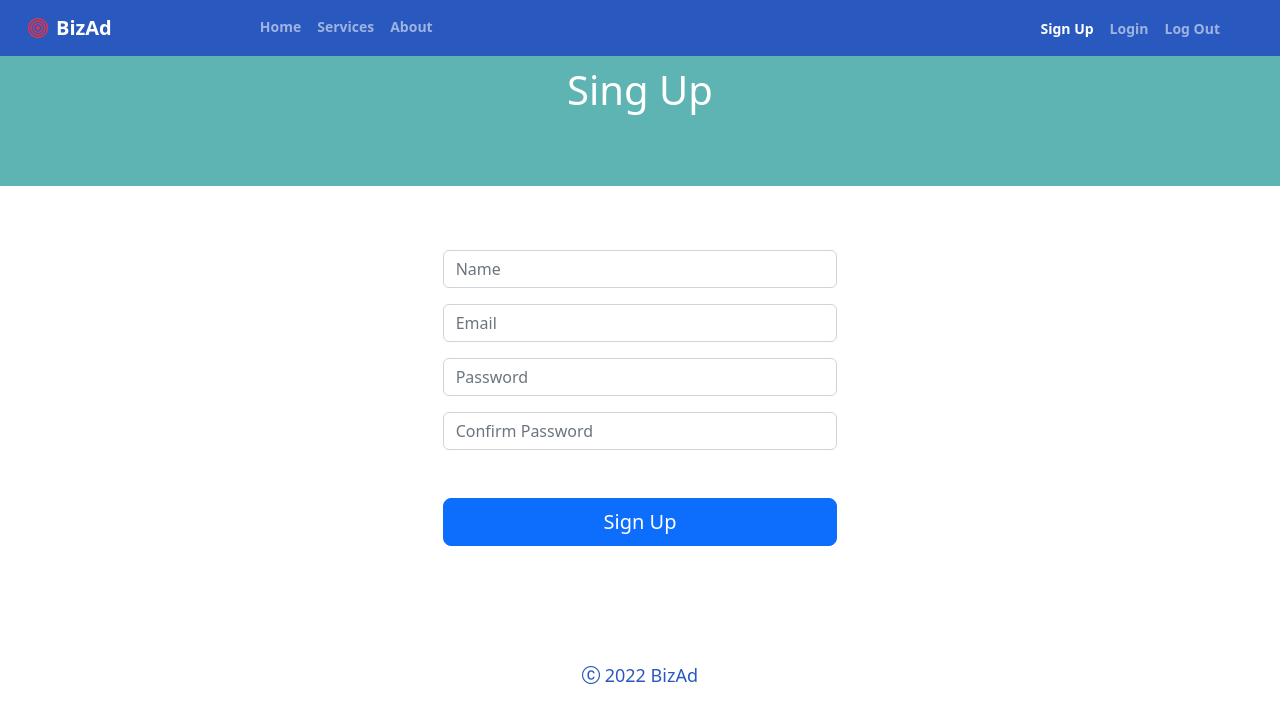
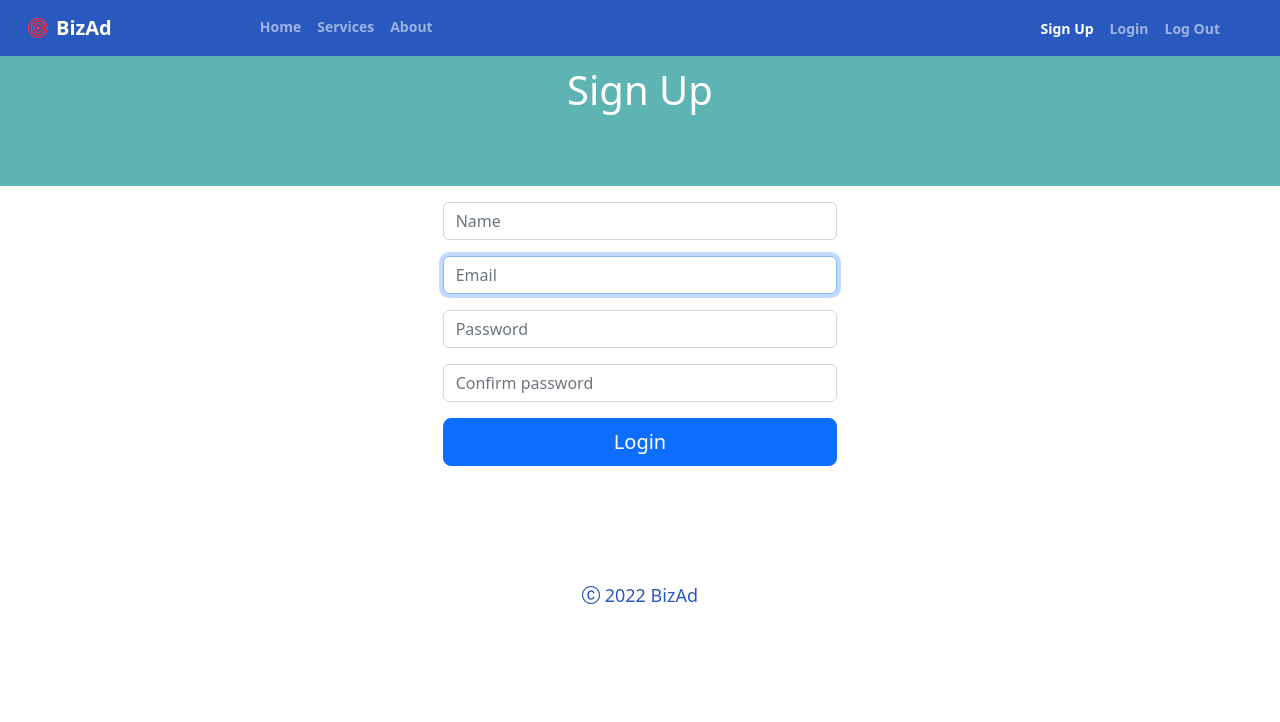
Before and after one commit to carmel-schreier/BizAd, a React (Create React App) app in the folder client/: page /signUp in a window 1280 px wide. Shown: the top 722 px of the page. Built offline with nearby package versions, Linux system fonts and the light colour scheme.

Commit message:
sign up form massages

```diff
--- a/client/src/components/auth/Login.tsx
+++ b/client/src/components/auth/Login.tsx
@@ -30,7 +30,7 @@ function Login() {
       const errors: IErrors = {};
 
       const schema = Joi.object().keys({
-        email: Joi.string().required().min(6).max(256),
+        email: Joi.string().required().email().min(6).max(256),
         password: Joi.string().required().min(6).max(1024),
       });
 
--- a/client/src/components/auth/SingUp.tsx
+++ b/client/src/components/auth/SingUp.tsx
@@ -1,81 +1,155 @@
-import { useState } from "react";
+import { useEffect, useRef, useState } from "react";
 import { useNavigate } from "react-router-dom";
+import Title from "../Title/Title";
+import Joi from "joi";
+import { useFormik } from "formik";
 import { postRequest } from "../../services/apiService";
-import Title from "../Title/Title";
+import { TOKEN_KEY } from "../../services/auth";
 
-function SignUp() {
-  const [name, setName] = useState("");
-  const [email, setEmail] = useState("");
-  const [password, setPassword] = useState("");
-  const [passwordConf, confPassword] = useState("");
+export interface IErrors {
+  [key: string]: string;
+}
+
+function Login() {
+  const [noMatch, setNoMatch] = useState(false);
   const navigate = useNavigate();
+  const inputRef = useRef<null | HTMLInputElement>(null);
 
-  function submit() {
-    const data = {
-      name,
-      email,
-      password,
-    };
+  useEffect(() => {
+    if (inputRef && inputRef.current) {
+      inputRef.current.focus();
+    }
+  }, []);
 
-    if (password !== passwordConf) {
-      console.log("no match");
-      return;
-    }
+  const formik = useFormik({
+    initialValues: {
+      name: "",
+      email: "",
+      password: "",
+      passwordConf: "",
+    },
 
-    postRequest("users/signup", data).then((res) => {
-      navigate("/login");
-    });
-  }
+    validate: (values) => {
+      const errors: IErrors = {};
+
+      const schema = Joi.object().keys({
+        name: Joi.string().required().min(2).max(256),
+        email: Joi.string().required().min(6).max(256),
+        password: Joi.string().required().min(6).max(1024),
+        passwordConf: Joi.string().required(),
+      });
+
+      const { error } = schema.validate(values);
+
+      if (error) {
+        error.details.forEach((item) => {
+          if (item.context) {
+            const key = item.context.key + "";
+            errors[key] = item.message;
+          }
+        });
+      }
+
+      return errors;
+    },
+
+    onSubmit: (values) => {
+      if (values.password !== values.passwordConf) {
+        console.log(noMatch);
+        setNoMatch(true);
+        console.log(noMatch);
+        return;
+      }
+
+      const data = {
+        name: values.name,
+        email: values.email,
+        password: values.password,
+      };
+      postRequest("users/signup", data).then((res) => {
+        navigate("/login");
+      });
+    },
+  });
 
   return (
     <>
-      <Title text="Sing Up"></Title>
-      <div className="p-3 form-max-w m-auto col-xs-12 col-md-4 offset-md-4 mt-5">
-        {/* <Title text="Sign Up" /> */}
-
+      <Title text="Sign Up" />
+      <form
+        onSubmit={formik.handleSubmit}
+        className="p-3 form-max-w m-auto d-block col-xs-12 col-md-4 offset-md-4"
+      >
         <div className="mb-3">
           <input
+            ref={inputRef}
             className="form-control"
             type="text"
             placeholder="Name"
-            value={name}
-            onChange={(e) => setName(e.target.value)}
+            id="name"
+            name="name"
+            onChange={formik.handleChange}
+            value={formik.values.name}
+            onBlur={formik.handleBlur}
           />
         </div>
+        {formik.touched.name && formik.errors.name ? (
+          <div className="text-danger">{formik.errors.name}</div>
+        ) : null}
         <div className="mb-3">
           <input
+            ref={inputRef}
             className="form-control"
             type="text"
             placeholder="Email"
-            value={email}
-            onChange={(e) => setEmail(e.target.value)}
+            id="email"
+            name="email"
+            onChange={formik.handleChange}
+            value={formik.values.email}
+            onBlur={formik.handleBlur}
           />
         </div>
+        {formik.touched.email && formik.errors.email ? (
+          <div className="text-danger">{formik.errors.email}</div>
+        ) : null}
+
         <div className="mb-3">
           <input
             className="form-control"
             type="password"
             placeholder="Password"
-            value={password}
-            onChange={(e) => setPassword(e.target.value)}
+            id="password"
+            name="password"
+            onChange={formik.handleChange}
+            value={formik.values.password}
+            onBlur={formik.handleBlur}
           />
         </div>
-        <div className="mb-5">
+        {formik.touched.password && formik.errors.password ? (
+          <div className="text-danger">{formik.errors.password}</div>
+        ) : null}
+
+        <div className="mb-3">
           <input
             className="form-control"
             type="password"
-            placeholder="Confirm Password"
-            value={passwordConf}
-            onChange={(e) => confPassword(e.target.value)}
+            placeholder="Confirm password"
+            id="passwordConf"
+            name="passwordConf"
+            onChange={formik.handleChange}
+            value={formik.values.passwordConf}
+            onBlur={formik.handleBlur}
           />
         </div>
+        {noMatch && (
+          <div className="text-danger">Confirmed password doesn't match</div>
+        )}
 
-        <button onClick={submit} className="btn btn-primary btn-lg w-100">
-          Sign Up
+        <button type="submit" className="btn btn-primary btn-lg w-100">
+          Login
         </button>
-      </div>
+      </form>
     </>
   );
 }
 
-export default SignUp;
+export default Login;
```
Also changed, not shown: client/src/components/auth/SingUp-2.tsx (added, +81 -0 lines).
